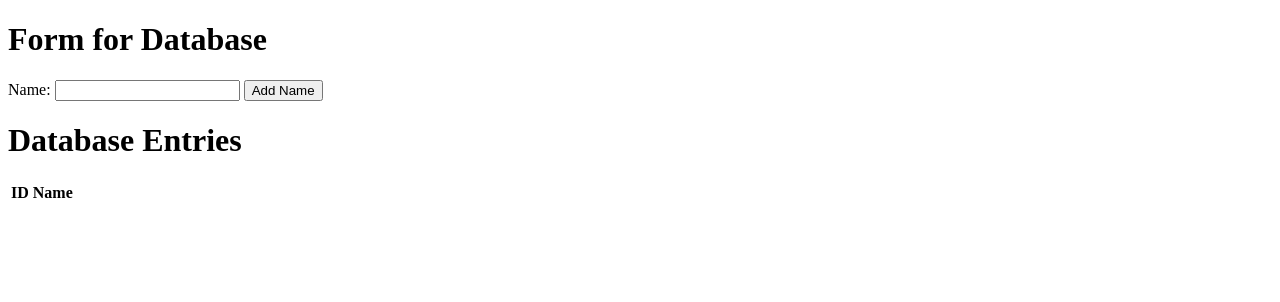
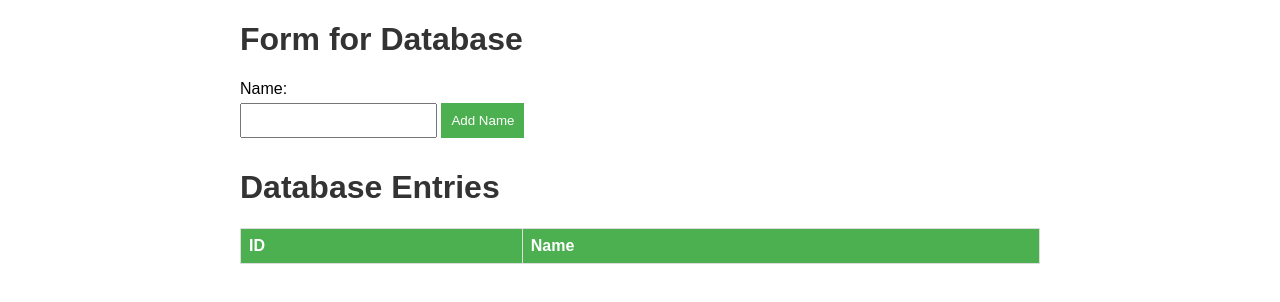
Before and after one commit to Mehmet1700/Big-Data-Abgabe2_V3, a website: page src/index.html in a window 1280 px wide. Drawn offline with Linux system fonts and the light colour scheme; no server answers.

Commit message:
Dockerfile angepasst, index.css Datei erstellt für das Design und zuästzlich wurde diese in index.html eingebunden.

```diff
--- /dev/null
+++ b/src/index.css
@@ -0,0 +1,64 @@
+body {
+    font-family: Arial, sans-serif;
+    margin: 20px;
+}
+
+main {
+    max-width: 800px;
+    margin: 0 auto;
+}
+
+h1 {
+    color: #333;
+}
+
+label {
+    display: block;
+    margin-bottom: 5px;
+}
+
+input {
+    padding: 8px;
+    margin-bottom: 10px;
+}
+
+button {
+    padding: 10px;
+    background-color: #4CAF50;
+    color: white;
+    border: none;
+    cursor: pointer;
+}
+
+button:hover {
+    background-color: #45a049;
+}
+
+table {
+    width: 100%;
+    border-collapse: collapse;
+    margin-top: 20px;
+}
+
+th, td {
+    border: 1px solid #ddd;
+    padding: 8px;
+    text-align: left;
+}
+
+th {
+    background-color: #4CAF50;
+    color: white;
+}
+
+#update-row {
+    margin-top: 20px;
+}
+
+#update-row input {
+    margin-bottom: 10px;
+}
+
+#update-row button {
+    background-color: #007BFF;
+}
--- a/src/index.html
+++ b/src/index.html
@@ -3,6 +3,7 @@
 <head>
         <meta charset="UTF-8">
         <title>Simple Database Web Application</title>
+        <link rel="stylesheet" href="index.css">
 </head>
 <body>
     <main>
```
Also changed, not shown: 1 other file.
